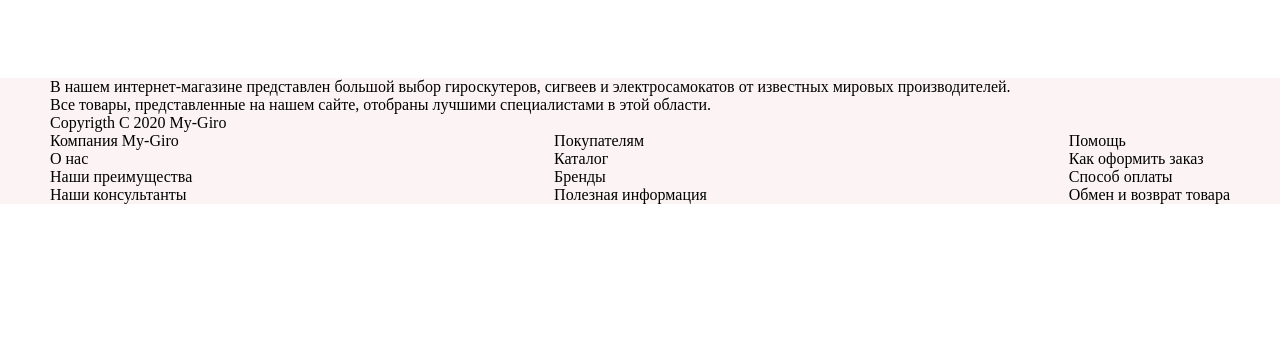
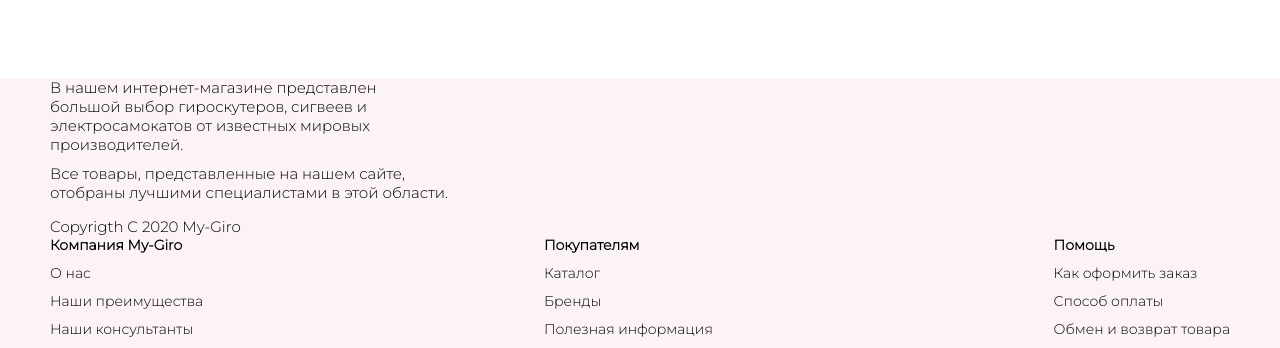
Before and after one commit to mmaletskov/My_Giro, a plain HTML site: page index.html in a window 1280 px wide. Shown: the part 4656-5004 px from the top of the page. Before the commit the page ends 4860 px from the top, so only its background shows below. Drawn offline with Linux system fonts and the light colour scheme.

Commit message:
Update style.css

```diff
--- a/css/style.css
+++ b/css/style.css
@@ -813,8 +813,77 @@ html{
 
 }
 
+.footer__about{
+    display: flex;
+    align-items: center;
+
+    column-gap: 100px;
+
+    padding-top: 50px;
+    padding-bottom: 50px;
+}
+
 .footer__menu{
     display: flex;
     justify-content: space-between;
     align-items: center;
+
+    column-gap: 100px;
+
+    font-family: 'Montserrat';
+    font-weight: 400;
+    font-size: 13px;
 }
+
+.paragraph__top{
+    width: 400px;
+    margin-bottom: 10px;
+
+
+    font-family: 'Montserrat';
+    font-weight: 400;
+    font-size: 15px;
+}
+.paragraph__bottom{
+    width: 400px;
+    margin-bottom: 15px;
+
+
+    font-family: 'Montserrat';
+    font-weight: 400;
+    font-size: 15px;
+}
+
+.copyright{
+    font-family: 'Montserrat';
+    font-weight: 400;
+    font-size: 15px;
+}
+
+
+.company__my-giro h6{
+    font-weight: 700;
+    margin-bottom: 10px;
+
+    font-size: 14px;
+}
+
+.for__customers h6{
+    font-weight: 700;
+    margin-bottom: 10px;
+
+    font-size: 14px;
+}
+
+.help h6{
+    font-weight: 700;
+    margin-bottom: 10px;
+
+    font-size: 14px;
+}
+
+.item__list{
+    font-weight: 400;
+    font-size: 14px;
+    margin-bottom: 10px;
+}
```
